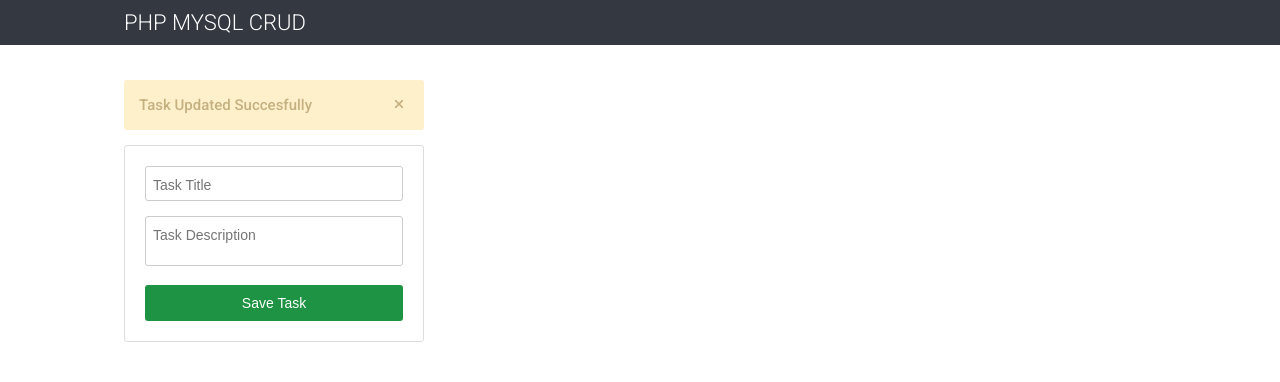
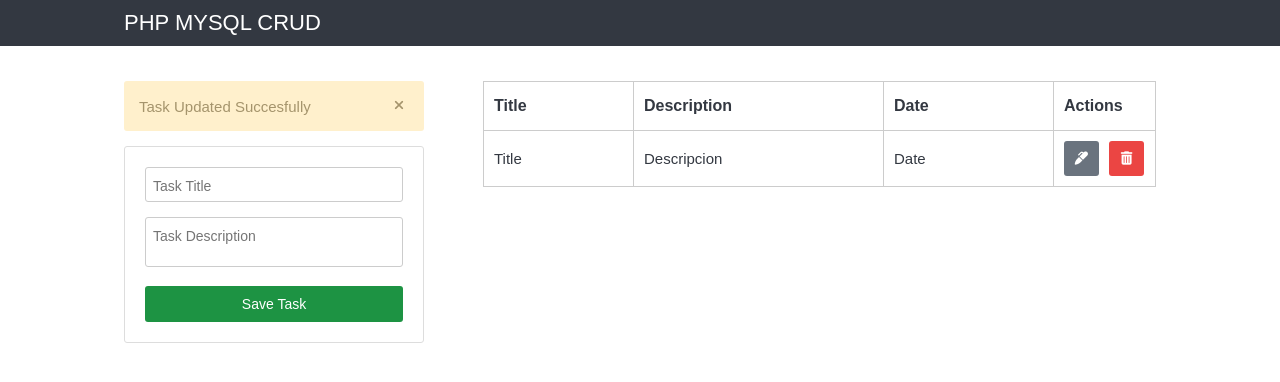
Before and after one commit to yh9alek/php-basic-crud, a PHP site: page / in a window 1280 px wide. Shown: the top 382 px of the page. Run offline with PHP 8.4, Linux system fonts and the light colour scheme.

Commit message:
The database table is finished with styles

```diff
--- a/assets/css/index.css
+++ b/assets/css/index.css
@@ -1,5 +1,3 @@
-@import url('https://fonts.googleapis.com/css2?family=Roboto:wght@300;500;700&display=swap');
-
 * {
     padding: 0;
     margin: 0;
@@ -7,7 +5,7 @@
     list-style: none;
     outline: none;
     text-decoration: none;
-    font-family: 'Roboto', sans-serif;
+    font-family: Arial, Helvetica, sans-serif;
     transition: all .3s ease;
 }
 
@@ -42,7 +40,7 @@ header h1 {
     align-items: center;
     width: 100%;
     background-color: #FFF0CC;
-    color: #C5B080;
+    color: #a5946c;
     padding: 15px;
     border-radius: 3px;
     margin-bottom: 15px;
@@ -56,7 +54,7 @@ header h1 {
 .message__button {
     border: none;
     background-color: transparent;
-    color: #C5B080;
+    color: #a5946c;
     width: 20px;
     height: 20px;
     line-height: 20px;
@@ -80,7 +78,6 @@ header h1 {
     color: #333841;
     border: 1px solid #ccc;
     border-radius: 3px;
-    font-family: Arial, Helvetica, sans-serif;
     margin-bottom: 15px;
 }
 
@@ -103,6 +100,114 @@ header h1 {
     cursor: pointer;
 }
 
+.taks__section {
+    display: flex;
+    justify-content: space-between;
+    align-items: center;
+}
+
+.table {
+    height: 262px;
+    display: flex;
+    justify-content: flex-start;
+    align-items: flex-start;
+}
+
+.table table {
+    border: 1px solid #ccc;
+    border-collapse: collapse;
+}
+
+th {
+    color: #333841;
+}
+
+td {
+    color: #333841;
+    font-size: 15px;
+}
+
+.table table th, .table table tr, .table table td {
+    border: 1px solid #ccc;
+    padding: 15px 10px;
+}
+
+.table table tr:nth-of-type(1) > th:nth-of-type(1) {
+    width: 150px;
+    text-align: left;
+}
+
+.table table tr:nth-of-type(1) > th:nth-of-type(2) {
+    width: 250px;
+    text-align: left;
+}
+
+.table table tr:nth-of-type(1) > th:nth-of-type(3) {
+    width: 170px;
+    text-align: left;
+}
+
+.table table tr:nth-of-type(1) > th:last-of-type {
+    width: 102px;
+    text-align: left;
+}
+
+.table table tr > td.title {
+    min-width: 150px;
+    max-width: 150px;
+}
+
+.table table tr > td.desc {
+    min-width: 250px;
+    max-width: 250px;
+}
+
+.table table tr > td.date {
+    min-width: 170px;
+    max-width: 170px;
+}
+
+.table table tr > td > p {
+    word-wrap: break-word;
+}
+
+.table .act__td {
+    border: none;
+    padding: 10px;
+    width: max-content;
+    display: flex;
+    justify-content: flex-start;
+    align-items: center;
+    gap: 10px;
+}
+
+.upd__btn, .del__btn {
+    width: 35px;
+    height: 35px;
+    line-height: 35px;
+    text-align: center;
+    border: none;
+    border-radius: 3px;
+    color: #fff;
+    cursor: pointer;
+}
+
+.upd__btn {
+    background-color: #6A737E;
+}
+
+.upd__btn:hover {
+    background-color: #7f8996;
+}
+
+.del__btn {
+    background-color: #EB4543;
+}
+
+.del__btn:hover {
+    background-color: #f85a57;
+}
+
 @media screen and (min-width: 1200px) {
     .container {
         padding: 10px 84px;
--- a/index.php
+++ b/index.php
@@ -15,7 +15,7 @@
             </div>
         </header>
         <section>
-            <div class="container">
+            <div class="taks__section container">
                 <div class="add">
                     <div class="message__container">
                         <h3 class="message">Task Updated Succesfully</h3>
@@ -28,7 +28,23 @@
                     </form>
                 </div>
                 <div class="table">
-
+                    <table>
+                        <tr>
+                            <th>Title</th>
+                            <th>Description</th>
+                            <th>Date</th>
+                            <th>Actions</th>
+                        </tr>
+                        <tr>
+                            <td class="title"><p>Title</p></td>
+                            <td class="desc"><p>Descripcion</p></td>
+                            <td class="date"><p>Date</p></td>
+                            <td class="act__td">
+                                <button class="upd__btn"><i class="fa-solid fa-marker"></i></button>
+                                <button class="del__btn"><i class="fa-solid fa-trash-can"></i></button>
+                            </td>
+                        </tr>
+                    </table>
                 </div>
             </div>
         </section>
```
